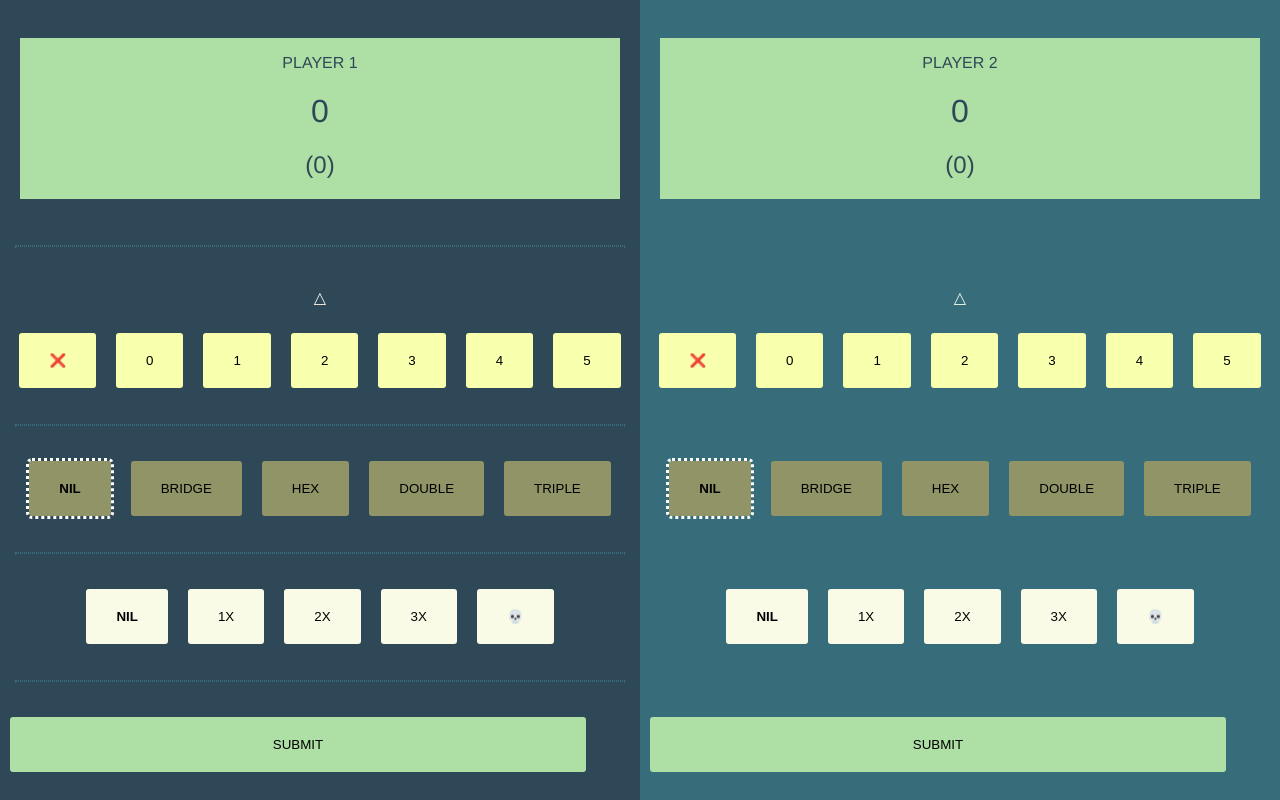
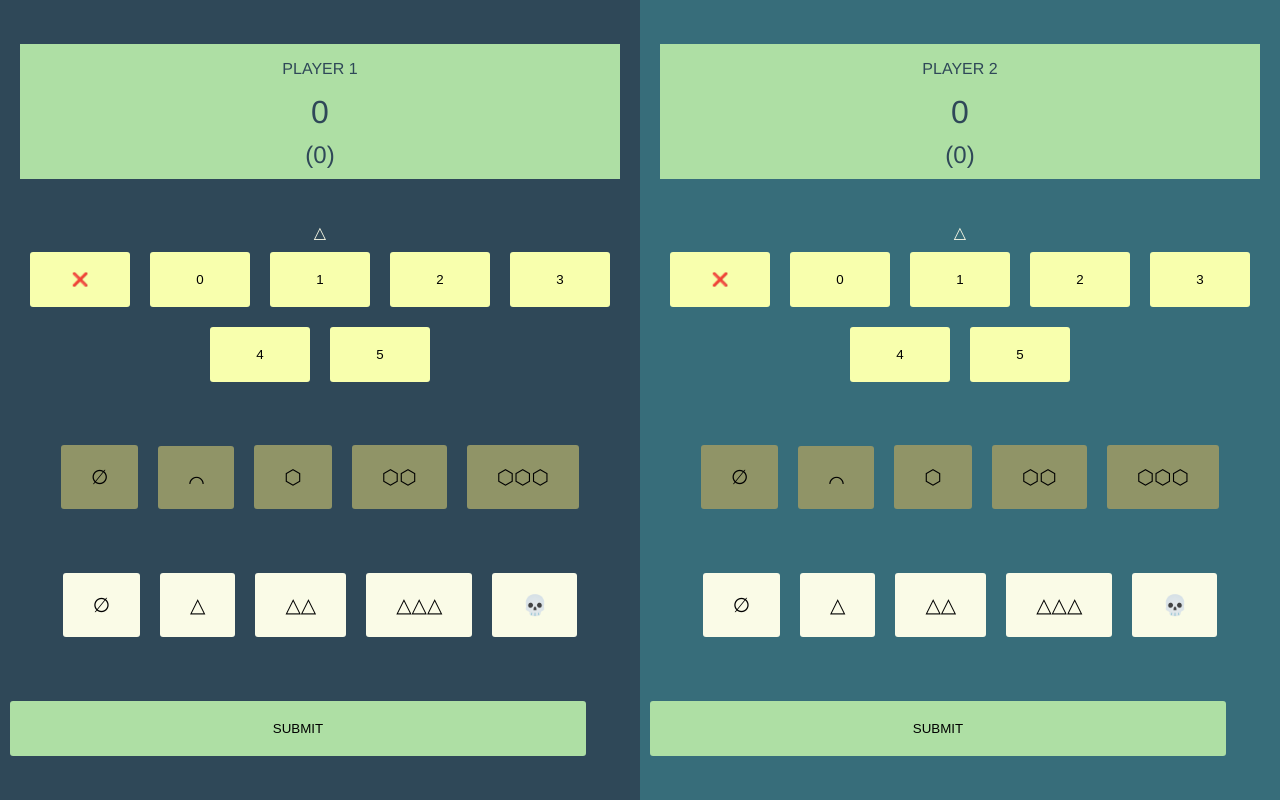
Before and after one commit to stlrczk/triominios, a React (Create React App) app: page / in a window 1280 px wide. Built offline with nearby package versions, Linux system fonts and the light colour scheme.

Commit message:
Fix styles and positioning

```diff
--- a/src/App.js
+++ b/src/App.js
@@ -1,4 +1,4 @@
-import React from "react";
+import React, { useEffect } from "react";
 import PlayerCard from "./components/PlayerCard";
 
 import "./styles.css";
--- a/src/components/PlayerCard/StoneCreator.js
+++ b/src/components/PlayerCard/StoneCreator.js
@@ -22,12 +22,12 @@ export default ({ onStoneUpdate, currentStoneSides = {} }) => {
 
   return (
     <div className="stones">
-      <p>
+      <div>
         {"△ "}
         {Object.values(currentStoneSides).map((el, key) =>
           key + 1 === currentSide ? <u> {el} </u> : ` ${el} `
         )}
-      </p>
+      </div>
       <button onClick={handleClearSides}>❌</button>
       {STONE_NUMBERS.map((stone) => (
         <button onClick={() => handleStoneUpdate(stone)}>{stone}</button>
--- a/src/components/PlayerCard/constants.js
+++ b/src/components/PlayerCard/constants.js
@@ -1,15 +1,15 @@
 export const BONUSES = {
-  nil: 0,
-  bridge: 40,
-  hex: 50,
-  double: 60,
-  triple: 70
+  "∅": 0,
+  "⌒": 40,
+  "⬡": 50,
+  "⬡⬡": 60,
+  "⬡⬡⬡": 70
 };
 
 export const BANK_WITHDRAWALS = {
-  nil: 0,
-  "1x": -5,
-  "2x": -10,
-  "3x": -15,
+  "∅": 0,
+  "△": -5,
+  "△△ ": -10,
+  "△△△": -15,
   "💀": -25
 };
--- a/src/components/PlayerCard/index.js
+++ b/src/components/PlayerCard/index.js
@@ -34,22 +34,18 @@ export default ({ name }) => {
         totalScore={totalPlayerScore}
         currentMoveScore={currentMoveScore}
       />
-      <hr />
       <StoneCreator
         onStoneUpdate={(stoneValue) => setCurrentStone(stoneValue)}
         currentStoneSides={currentStone}
       />
-      <hr />
       <BonusPicker
         onBonusSelect={(bonusCode) => setCurrentBonusKey(bonusCode)}
         currentBonus={currentBonusKey}
       />
-      <hr />
       <BankWithdrawals
         onWithdrawSelect={(withdrawCode) => setCurrentWidthdraw(withdrawCode)}
         currentWithdraw={currentWithdraw}
       />
-      <hr />
       <button className="submit" onClick={submitMove}>
         Submit
       </button>
--- a/src/styles.css
+++ b/src/styles.css
@@ -8,8 +8,11 @@ body {
   text-align: center;
   color: #fafbe7;
   display: flex;
-  height: 100vh;
-  width: 100%;
+  position: absolute;
+  top: 0;
+  bottom: 0;
+  left: 0;
+  right: 0;
 }
 
 .playerCard {
@@ -37,11 +40,6 @@ button {
   border-radius: 3px;
 }
 
-hr {
-  border: 1px dotted #376d7a;
-  width: 95%;
-}
-
 button.active {
   outline: 3px dotted white;
   font-weight: bold;
@@ -49,6 +47,8 @@ button.active {
 
 .stones button {
   background: #f8ffad;
+  min-width: 100px;
+  display: inline-block;
 }
 
 .bonus button {
@@ -58,17 +58,21 @@ button.active {
 .bank button {
   background: #fafbe7;
 }
-
+.bank button,
+.bonus button {
+  font-size: 20px;
+}
 button.submit {
   background: #aedfa4;
   width: 90%;
+  margin-bottom: 0;
 }
 
 .scores {
   background: #aedfa4;
   display: inline-block;
   min-width: 200px;
-  margin: 20px;
+  margin: 0 20px;
   color: #2f4858;
 }
 .playerName {
@@ -77,4 +81,5 @@ button.submit {
 .currentMove,
 .totalScore {
   font-weight: normal;
+  margin: 10px 0;
 }
```
